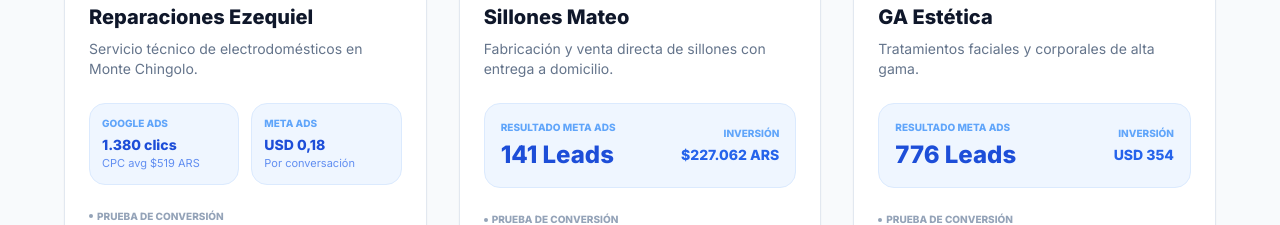
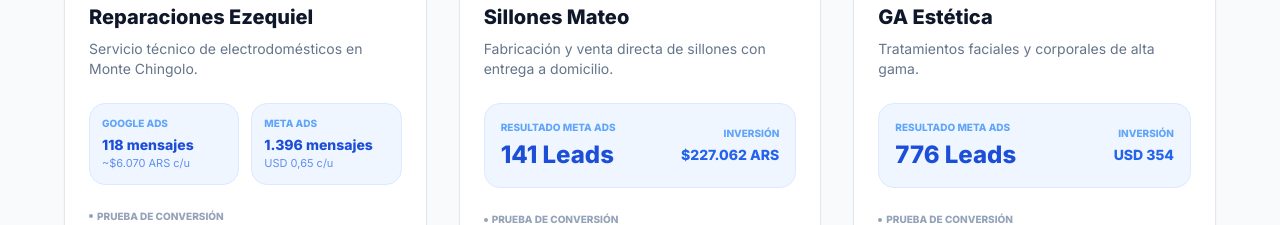
Before and after one commit to agusxd77-sketch/Foundly-web, a website: page index.html in a window 1280 px wide. Shown: the part 3300-3525 px from the top of the page. Drawn offline with Linux system fonts and the light colour scheme.

Commit message:
Add files via upload

```diff
--- a/index.html
+++ b/index.html
@@ -201,13 +201,13 @@
                         <div class="grid grid-cols-2 gap-3 mb-6">
                             <div class="bg-blue-50 p-3 rounded-2xl border border-blue-100">
                                 <p class="text-[10px] font-bold text-blue-400 uppercase mb-1">Google Ads</p>
-                                <p class="text-sm font-extrabold text-blue-700">1.380 clics</p>
-                                <p class="text-[11px] text-blue-600/70">CPC avg $519 ARS</p>
+                                <p class="text-sm font-extrabold text-blue-700">118 mensajes</p>
+                                <p class="text-[11px] text-blue-600/70">~$6.070 ARS c/u</p>
                             </div>
                             <div class="bg-blue-50 p-3 rounded-2xl border border-blue-100">
                                 <p class="text-[10px] font-bold text-blue-400 uppercase mb-1">Meta Ads</p>
-                                <p class="text-sm font-extrabold text-blue-700">USD 0,18</p>
-                                <p class="text-[11px] text-blue-600/70">Por conversación</p>
+                                <p class="text-sm font-extrabold text-blue-700">1.396 mensajes</p>
+                                <p class="text-[11px] text-blue-600/70">USD 0,65 c/u</p>
                             </div>
                         </div>
 
```
